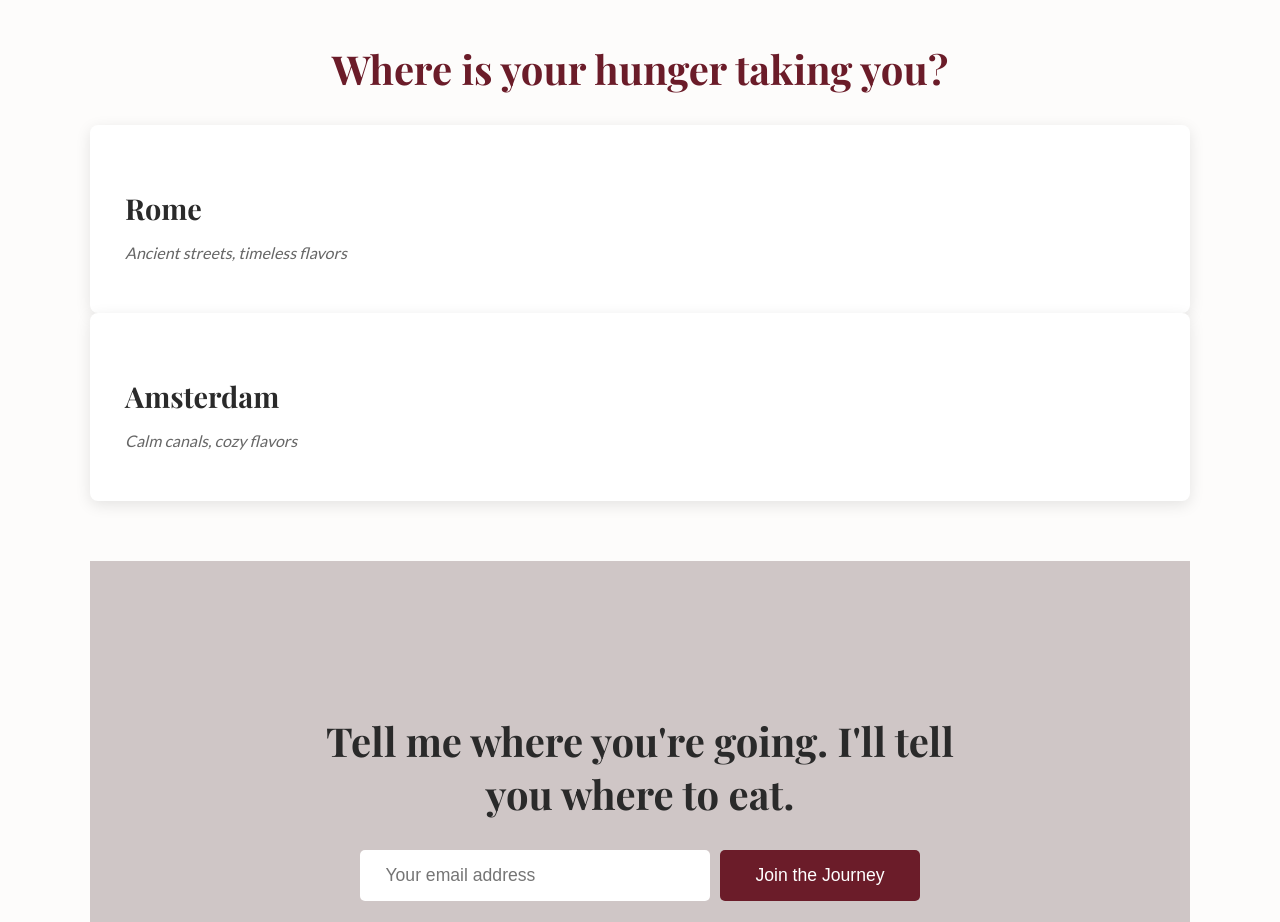
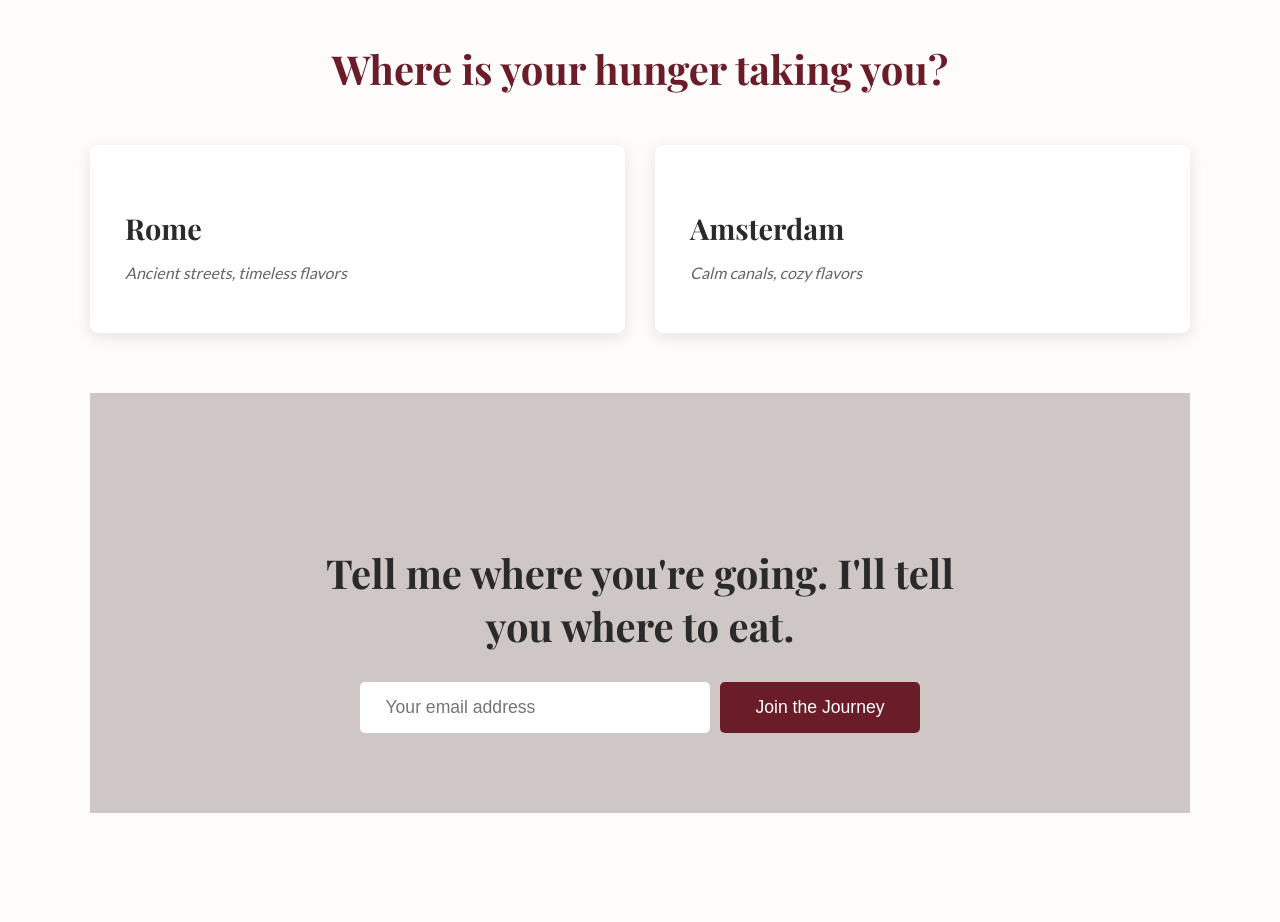
Before and after one commit to tasteandwander/website, a plain HTML site: page index.html in a window 1280 px wide. Shown: the part 920-1842 px from the top of the page. After the commit the page ends 1813 px from the top, so only its background shows below. Drawn offline with nearby package versions, Linux system fonts and the light colour scheme.

Commit message:
Implement grid layout for city sections
Added a grid layout for city sections and updated styles.

```diff
--- a/index.html
+++ b/index.html
@@ -30,16 +30,23 @@
         <h2 style="font-family: 'Playfair Display', serif; font-size: 2.5rem; margin-bottom: 30px; color: #6B1C29; text-align: center;">Where is your hunger taking you?</h2>
 
         <!-- CITIES GRID -->
-        <div onclick="window.location.href='rome.html'" style="background: white; padding: 35px; border-radius: 8px; box-shadow: 0 4px 15px rgba(0,0,0,0.1); cursor: pointer; transition: transform 0.3s;">
+
+        <div style="display: grid; grid-template-columns: repeat(auto-fit, minmax(280px, 1fr)); gap: 30px; margin: 50px 0;">
+    <div onclick="window.location.href='rome.html'" style="background: white; padding: 35px; border-radius: 8px; box-shadow: 0 4px 15px rgba(0,0,0,0.1); cursor: pointer; transition: transform 0.3s;">
+        <h3 style="font-family: 'Playfair Display', serif; font-size: 1.8rem; margin-bottom: 10px; color: #2a2a2a;">Rome</h3>
+        <p style="color: #666; font-style: italic;">Ancient streets, timeless flavors</p>
+    </div>
+
+    <div onclick="window.location.href='amsterdam.html'" style="background: white; padding: 35px; border-radius: 8px; box-shadow: 0 4px 15px rgba(0,0,0,0.1); cursor: pointer; transition: transform 0.3s;">
+        <h3 style="font-family: 'Playfair Display', serif; font-size: 1.8rem; margin-bottom: 10px; color: #2a2a2a;">Amsterdam</h3>
+        <p style="color: #666; font-style: italic;">Calm canals, cozy flavors</p>
+    </div>
+</div>
+      <!--    <div onclick="window.location.href='rome.html'" style="background: white; padding: 35px; border-radius: 8px; box-shadow: 0 4px 15px rgba(0,0,0,0.1); cursor: pointer; transition: transform 0.3s;">
     <h3 style="font-family: 'Playfair Display', serif; font-size: 1.8rem; margin-bottom: 10px; color: #2a2a2a;">Rome</h3>
     <p style="color: #666; font-style: italic;">Ancient streets, timeless flavors</p>
 </div>
-
-           <div onclick="window.location.href='amsterdam.html'" style="flex: 1; min-width: 250px; background: white; padding: 35px; border-radius: 8px; box-shadow: 0 4px 15px rgba(0,0,0,0.1); cursor: pointer; transition: transform 0.3s;">
-    <h3 style="font-family: 'Playfair Display', serif; font-size: 1.8rem; margin-bottom: 10px; color: #2a2a2a;">Amsterdam</h3>
-    <p style="color: #666; font-style: italic;">Calm canals, cozy flavors</p>
-</div>
-  <!--      <div onclick="window.location.href='amsterdam.html'" style="background: white; padding: 35px; border-radius: 8px; box-shadow: 0 4px 15px rgba(0,0,0,0.1); cursor: pointer; transition: transform 0.3s;">
+      <div onclick="window.location.href='amsterdam.html'" style="background: white; padding: 35px; border-radius: 8px; box-shadow: 0 4px 15px rgba(0,0,0,0.1); cursor: pointer; transition: transform 0.3s;">
     <h3 style="font-family: 'Playfair Display', serif; font-size: 1.8rem; margin-bottom: 10px; color: #2a2a2a;">Amsterdam</h3>
     <p style="color: #666; font-style: italic;">Calm canals, cozy flavors</p>
 </div> -->
```
